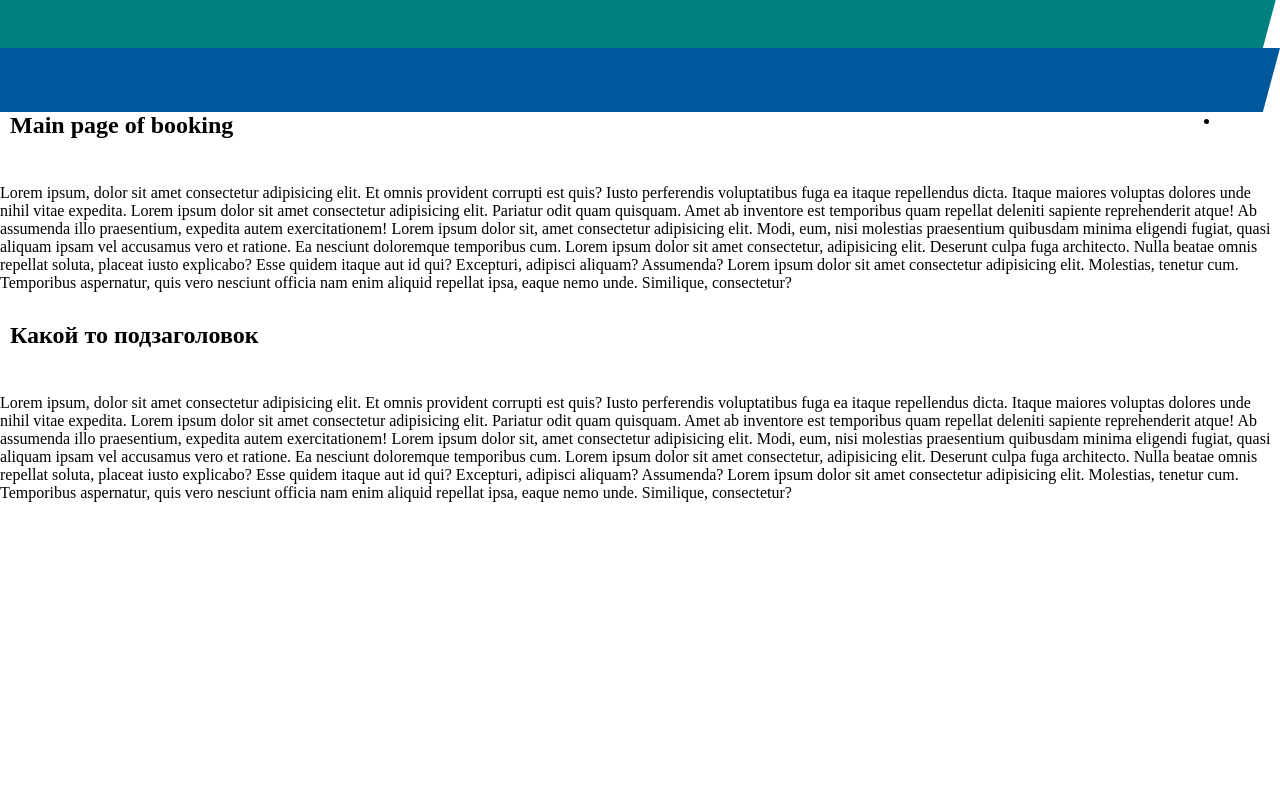
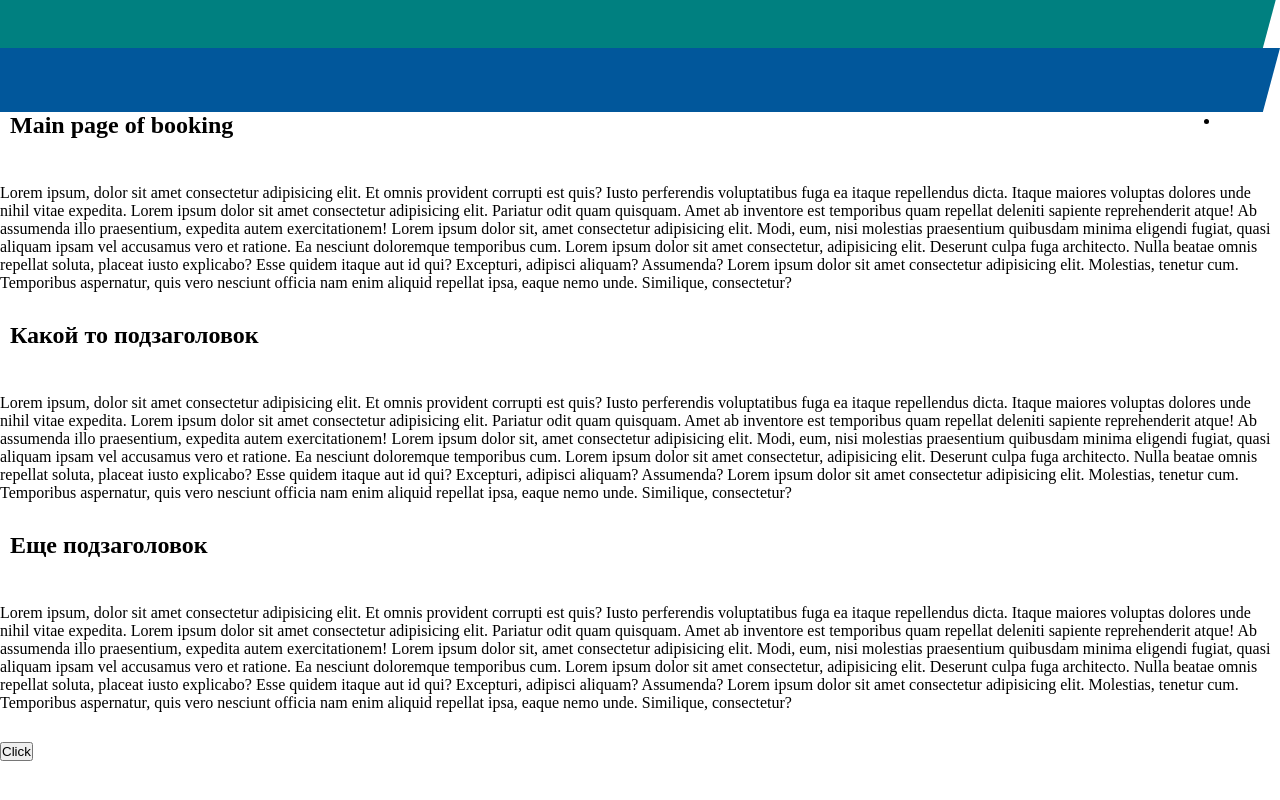
Before and after one commit to kuildi/SGBooking, a React app: page / in a window 1280 px wide. Shown: the part 272-1072 px from the top of the page. Before the commit the page ends 1033 px from the top, so only its background shows below. Built offline with nearby package versions, Linux system fonts and the light colour scheme; the HTML template or start-up script is replaced by a standard one.

Commit message:
Компонент кнопки

```diff
--- a/src/Pages/Main.js
+++ b/src/Pages/Main.js
@@ -1,4 +1,5 @@
 import React from 'react';
+import Button from '../components/Button';
 
 export default class Main extends React.Component {
 
@@ -22,6 +23,15 @@ export default class Main extends React.Component {
                         </div>
                     </div>
                 </section>
+                <h2>Еще подзаголовок</h2>
+                <section className="row">
+                    <div className="col s12 section_cut-left green">
+                        <div className="col s12 m6 offset-m3">
+                            <p className="white-text">Lorem ipsum, dolor sit amet consectetur adipisicing elit. Et omnis provident corrupti est quis? Iusto perferendis voluptatibus fuga ea itaque repellendus dicta. Itaque maiores voluptas dolores unde nihil vitae expedita. Lorem ipsum dolor sit amet consectetur adipisicing elit. Pariatur odit quam quisquam. Amet ab inventore est temporibus quam repellat deleniti sapiente reprehenderit atque! Ab assumenda illo praesentium, expedita autem exercitationem! Lorem ipsum dolor sit, amet consectetur adipisicing elit. Modi, eum, nisi molestias praesentium quibusdam minima eligendi fugiat, quasi aliquam ipsam vel accusamus vero et ratione. Ea nesciunt doloremque temporibus cum. Lorem ipsum dolor sit amet consectetur, adipisicing elit. Deserunt culpa fuga architecto. Nulla beatae omnis repellat soluta, placeat iusto explicabo? Esse quidem itaque aut id qui? Excepturi, adipisci aliquam? Assumenda? Lorem ipsum dolor sit amet consectetur adipisicing elit. Molestias, tenetur cum. Temporibus aspernatur, quis vero nesciunt officia nam enim aliquid repellat ipsa, eaque nemo unde. Similique, consectetur?</p>
+                        </div>
+                    </div>
+                </section>
+                <Button textBtn="Click" class="btn-large"></Button>
             </article>
         );
     }
--- a/src/components/Button.js
+++ b/src/components/Button.js
@@ -4,7 +4,9 @@ export default class Button extends React.Component {
 
     render() {
         return (
-            <div className="btn waves-effect">Кнопка</div>
+            <button className={"btn " + this.props.class}>
+                {this.props.textBtn}
+            </button>
         );
     }
 }
```
Also changed, not shown: 1 other file (tests, documents, lock files or other folders).
